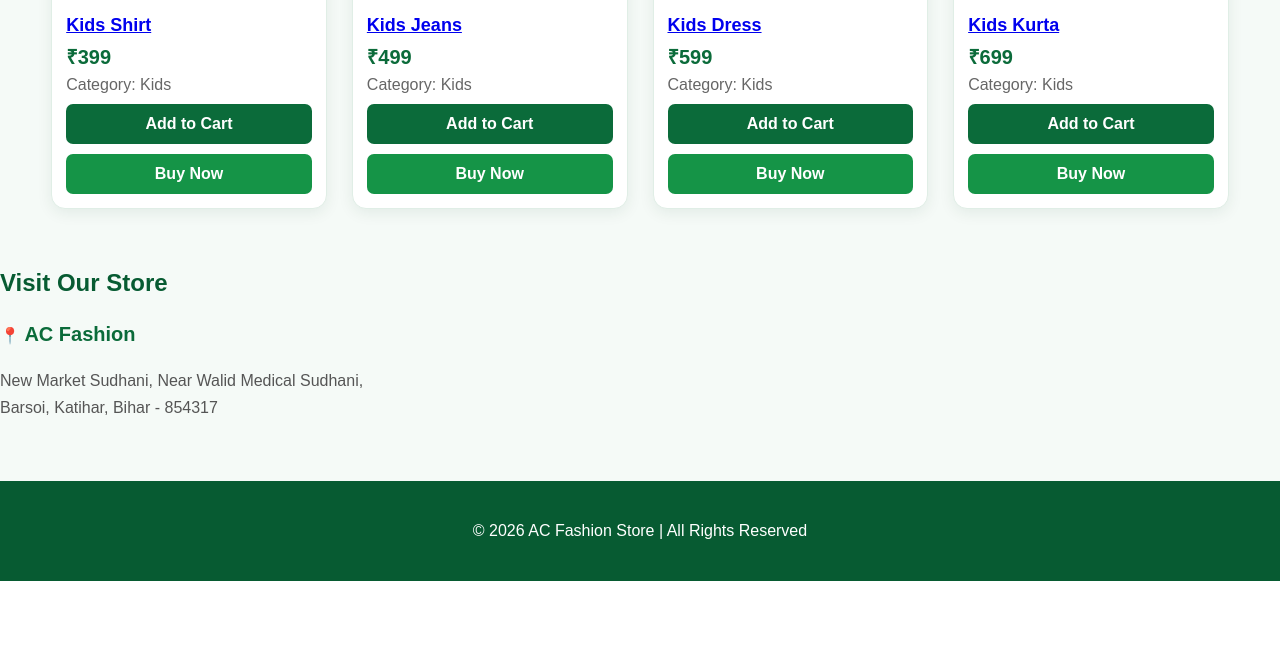
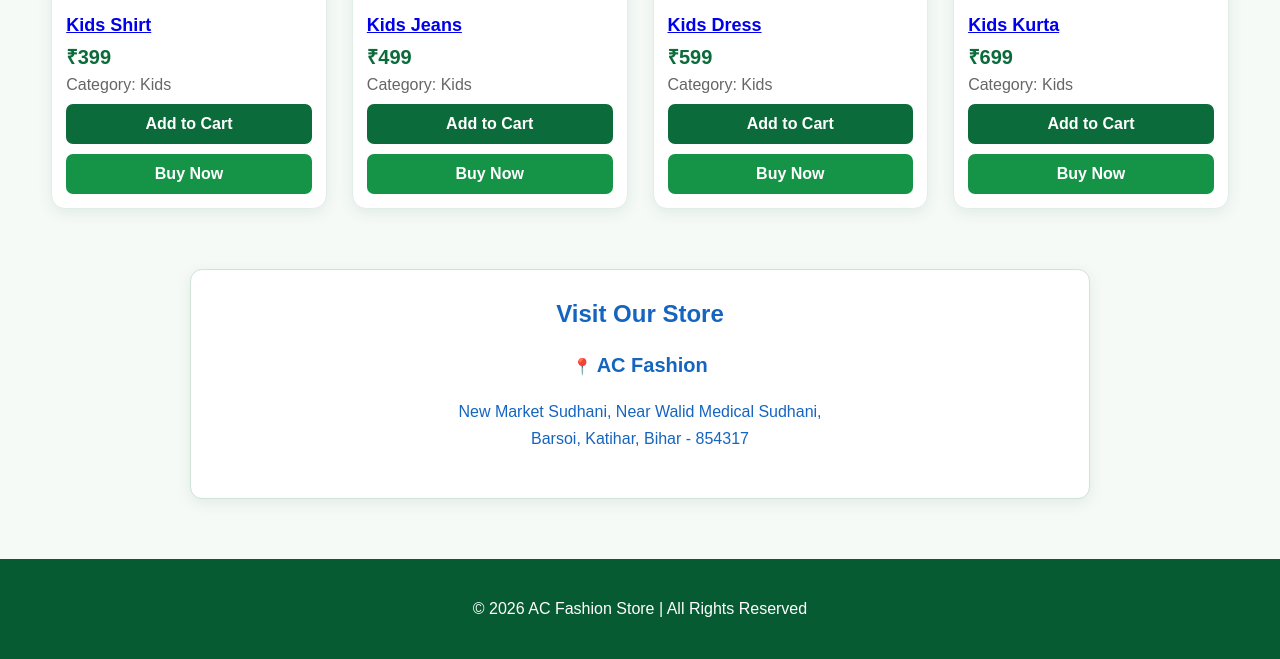
Before and after one commit to navedbarsoi-hue/clothing-order-website, a Flask app: page / in a window 1280 px wide. Shown: the part 2691-3350 px from the top of the page. Before the commit the page ends 3272 px from the top, so only its background shows below. Run offline with Flask 3, Linux system fonts and the light colour scheme; the visitor is signed in with stand-in values (Sample User, id 1).

Commit message:
Update website

```diff
--- a/static/style.css
+++ b/static/style.css
@@ -1057,3 +1057,32 @@ footer {
     font-weight: bold;
     text-align: center;
 }
+.store-address-section {
+    width: 92%;
+    max-width: 900px;
+    margin: 50px auto 20px;
+    padding: 30px 20px;
+
+    background: white;
+    border: 1px solid #cfe3d7;
+    border-radius: 12px;
+
+    text-align: center;
+
+    box-shadow: 0 4px 15px rgba(0, 70, 35, 0.08);
+}
+
+.store-address-section h2 {
+    margin-top: 0;
+    color: #1565c0;
+}
+
+.store-address-section p {
+    color: #1565c0;
+    line-height: 1.7;
+}
+
+.store-address-section strong {
+    color: #1565c0;
+    font-size: 20px;
+}
```
